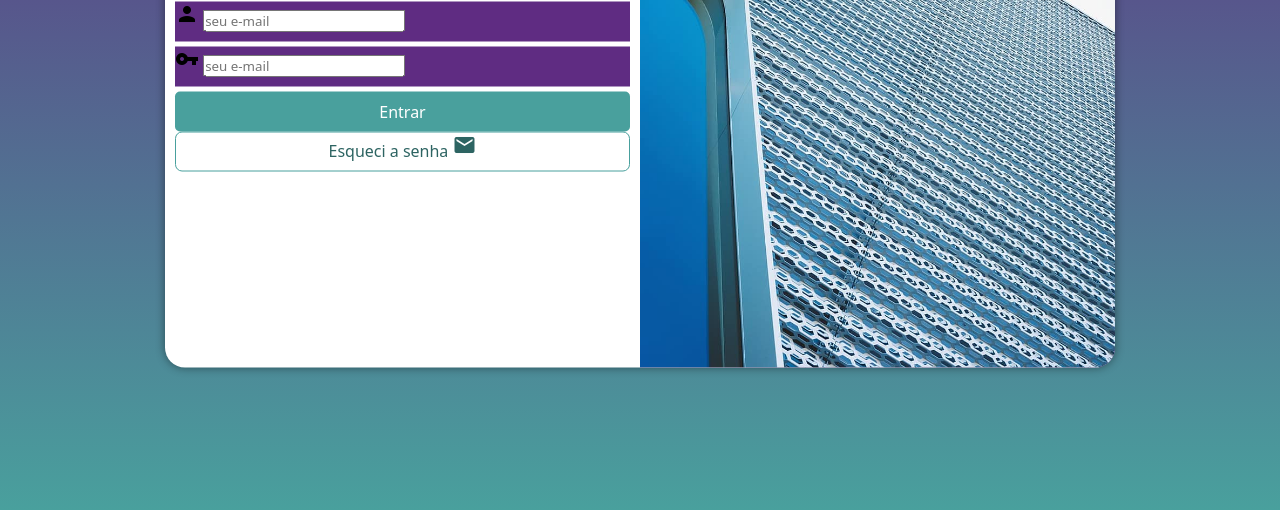
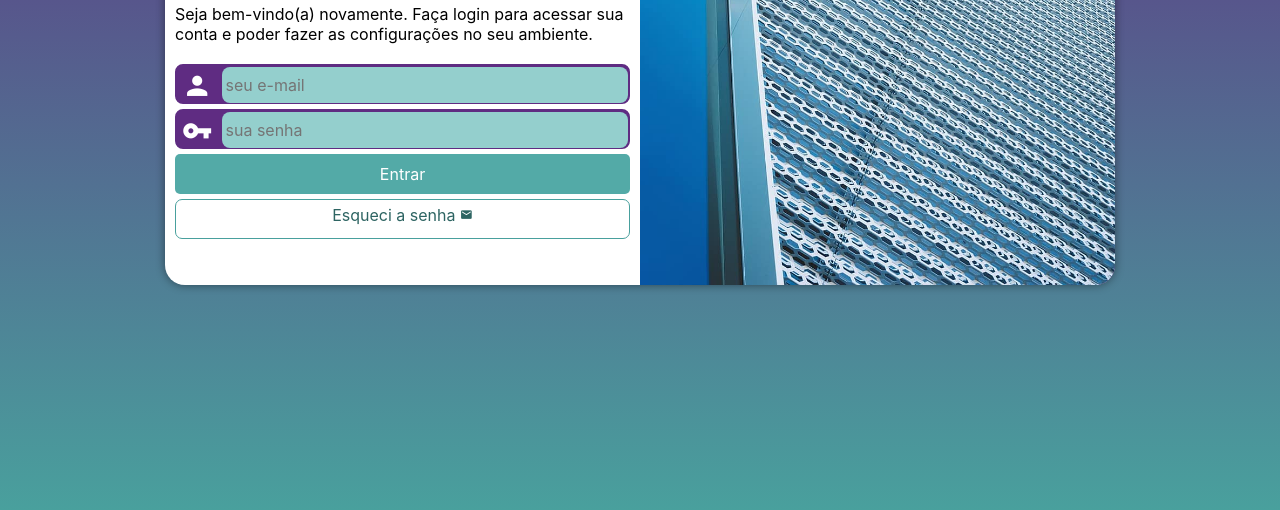
Before and after one commit to Guga-tab/projeto-login, a plain HTML site: page index.html in a window 1280 px wide. Shown: the part 290-800 px from the top of the page. Drawn offline with Linux system fonts and the light colour scheme.

Commit message:
atualizando o projeto e finalizando.

```diff
--- a/estilos/media-query.css
+++ b/estilos/media-query.css
@@ -1,61 +1,63 @@
 @charset "UTF-8";
 
-/*
-Typical device Breakpoints
---------------------------
-
-Telas pequenas: até 600px
-celular: 600px até 768px
-tablet: 768px até 992px
+/* Typical Device Breakpoints
+------------------------------
+Pequenas telas: até 600px
+Celular: de 600px até 768px
+Tablet: 768px até 992px
 Desktop: 992px até 1200px
 Grandes telas: acima de 1200px
 */
 
-@media screen and (min-width: 768px) and (max-width: 992px){
-    body{
+@media screen and (min-width: 768px) and (max-width: 992px) { /* CONFIGURAÇÃO PARA TABLET */
+    body {
         background-image: linear-gradient(to top, #49a09d, #5f2c82);
     }
 
-    section#login{
-        width: 90vw;
+    section#login {
+        width: 80vw;
+        height: 280px;
     }
 
-    div#imagem{
+    section#login > div#imagem {
         float: left;
-        width:30%;
+        width: 30%;
         height: 100%;
     }
 
-    div#formulário{
+    section#login > div#formulario {
         float: right;
-        width: 65%;
+        width: 70%;
     }
 }
 
-@media screen and (min-width: 992px){
-    body{
+@media screen and (min-width: 992px) { /* CONFIGURAÇÕES PARA DESKTOP */
+    body {
         background-image: linear-gradient(to top, #49a09d, #5f2c82);
     }
 
-    section#login{
+    section#login {
         width: 950px;
-}
-    div#imagem{
+        height: 350px;
+    }
+
+    section#login > div#imagem {
         float: right;
-        width:50%;
+        width: 50%;
         height: 100%;
     }
 
-    div#formulário{
+    section#login > div#formulario {
         float: left;
         width: 50%;
     }
 
-    h1{
+    div#formulario > h1 {
         font-size: 2em;
     }
 
-    p{
-        font-size: 1.2em;
+    div#formulario > p {
+        font-size: 1em;
+        margin: 20px 0px;
     }
 }
--- a/estilos/style.css
+++ b/estilos/style.css
@@ -6,108 +6,137 @@ Verde: #49a09d
     Lilás: #5f2c82
 */
 
-*{
-    font-family: system-ui, -apple-system, BlinkMacSystemFont, 'Segoe UI', Roboto, Oxygen, Ubuntu, Cantarell, 'Open Sans', 'Helvetica Neue', sans-serif;
-    padding: 0;
-    margin: 0;
+* {
+    font-family: -apple-system, BlinkMacSystemFont, 'Segoe UI', Roboto, Oxygen, Ubuntu, Cantarell, 'Open Sans', 'Helvetica Neue', sans-serif;
+    padding: 0px;
+    margin: 0px;
     box-sizing: border-box;
 }
 
-html, body{
+body, html {
     background-color: #5f2c82;
     height: 100vh;
     width: 100vw;
 }
 
-main{
+main {
     position: relative;
     height: 100vh;
     width: 100vw;
 }
 
-section#login{
-    background-color: white;
+section#login {
     position: absolute;
     top: 50%;
     left: 50%;
     overflow: hidden;
-    transform: translate(-50%, -50%);
+
+    background-color: white;
     width: 250px;
     height: 515px;
     border-radius: 20px;
     box-shadow: 0px 0px 10px rgba(0, 0, 0, 0.450);
+
+    transform: translate(-50%, -50%);
     transition: width .3s, height .3s;
     transition-timing-function: ease;
 }
 
-div#imagem{
+section#login > div#imagem {
     display: block;
-    background: #5f2c82 url(../imagens/metal.jpg);
+    background: #5f2c82 url(../imagens/metal.jpg) no-repeat;
     background-size: cover;
     background-position: left bottom;
     height: 200px;
 }
 
-div#formulário{
+section#login > div#formulario {
     display: block;
     padding: 10px;
 }
 
-h1{
+div#formulario > h1 {
     text-align: center;
     margin-bottom: 10px;
 }
 
-p{
-    font-size: 0.8;
+div#formulario > p {
+    font-size: 0.8em;
 }
 
-div.campo{
+form > div.campo {
     background-color: #5f2c82;
+    border: 2px solid #5f2c82;
     display: block;
     width: 100%;
     height: 40px;
-    border-bottom: 5px;
+    border-radius: 8px;
     margin: 5px 0px;
 }
 
-div.campo > label{
+div.campo > label {
     display: none;
 }
 
-input[type=submit]{
+div.campo > i {
+    color: white;
+    /*background-color: black;*/
+    font-size: 1.9em;
+    width: 40px;
+    padding: 5px;
+}
+
+div.campo > input {
+    background-color: #94cfcd;
+    font-size: 1em;
+    width: calc(100% - 45px);
+    height: 100%;
+    border: 0px;
+    border-radius: 8px;
+    padding: 4px;
+    transform: translateY(-10px);
+}
+
+div.campo > input:focus-within {
+    background-color: white;
+    border: none;
+}
+
+form > input[type=submit] {
     display: block;
     font-size: 1em;
     width: 100%;
     height: 40px;
-  background-color: #49a09d;
+    background-color: #53aaa7;
     color: white;
     border: none;
     border-radius: 5px;
     cursor: pointer;
 }
 
-input[type=submit]:hover{
+form > input[type=submit]:hover {
     background-color: #2d6462;
 }
 
-a.botao{
+form > a.botao {
     display: block;
     text-align: center;
     font-size: 1em;
     width: 100%;
     height: 40px;
+    padding-top: 5px;
+    margin-top: 5px;
+    background-color: white;
     color: #2d6462;
-    background-color: white;
-    border: solid 1px #49a09d;
+    border: 1px solid #49a09d;
     border-radius: 7px;
     text-decoration: none;
 }
 
-a.botao:hover{
+form > a.botao:hover {
     background-color: #6cd3cf;
 }
 
-i{
+form > a.botao > i {
     font-size: 0.8em;
 }
--- a/index.html
+++ b/index.html
@@ -4,39 +4,35 @@
     <meta charset="UTF-8">
     <meta name="viewport" content="width=device-width, initial-scale=1.0">
     <title>Login</title>
+    <link href="https://fonts.googleapis.com/icon?family=Material+Icons" rel="stylesheet">
     <link rel="stylesheet" href="estilos/style.css">
-    <link rel="stylesheet" href="/estilos/media-query.css">
-    <link href="https://fonts.googleapis.com/icon?family=Material+Icons"
-    rel="stylesheet">
+    <link rel="stylesheet" href="estilos/media-query.css">
 </head>
 <body>
     <main>
         <section id="login">
             <div id="imagem">
-
+                <!-- Aqui vai a imagem nas CSS -->
             </div>
-            <div id="formulário">
+            <div id="formulario">
                 <h1>Login</h1>
-                <p>Seja bem vindo(a) novamente. Faça login para acessar sua conta e poder fazer as configurações no seu ambiente.</p>
-                <form action="login.php" method="post">
+                <p>Seja bem-vindo(a) novamente. Faça login para acessar sua conta e poder fazer as configurações no seu ambiente.</p>
+                <form action="login.php" method="post" autocomplete="on">
                     <div class="campo">
                         <i class="material-icons">person</i>
-                        <input type="email" name="login" id="ilogin" placeholder="seu e-mail" autocomplete="email"
-                        required maxlength="30">
+                        <input type="email" name="login" id="ilogin" placeholder="seu e-mail" autocomplete="email" required maxlength="30">
                         <label for="ilogin">Login</label>
                     </div>
-
                     <div class="campo">
                         <i class="material-icons">vpn_key</i>
-                        <input type="password" name="senha" id="isenha" placeholder="seu e-mail" autocomplete="current-password" required minlength="8" maxlength="20">
-                    <label for="isenha">Senha</label>
+                        <input type="password" name="senha" id="isenha" placeholder="sua senha" autocomplete="current-password" required minlength="8" maxlength="20">
+                        <label for="isenha">Senha</label>
                     </div>
                     <input type="submit" value="Entrar">
-                    <a class="botao" href="esqueci.html">
+                    <a href="esqueci.html" class="botao">
                         Esqueci a senha <i class="material-icons">mail</i>
                     </a>
                 </form>
-
             </div>
         </section>
     </main>
```
Lines whose indentation alone changed are shown as unchanged.
